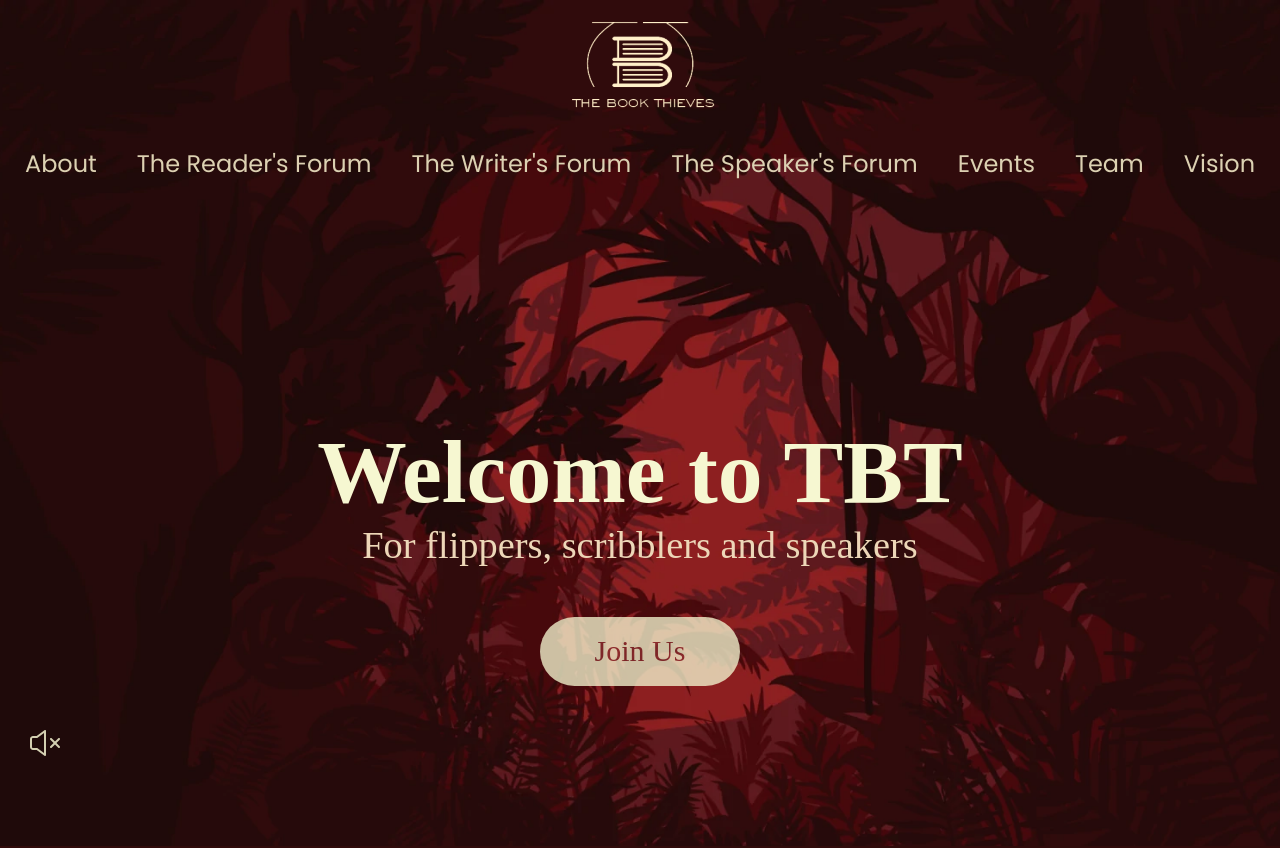
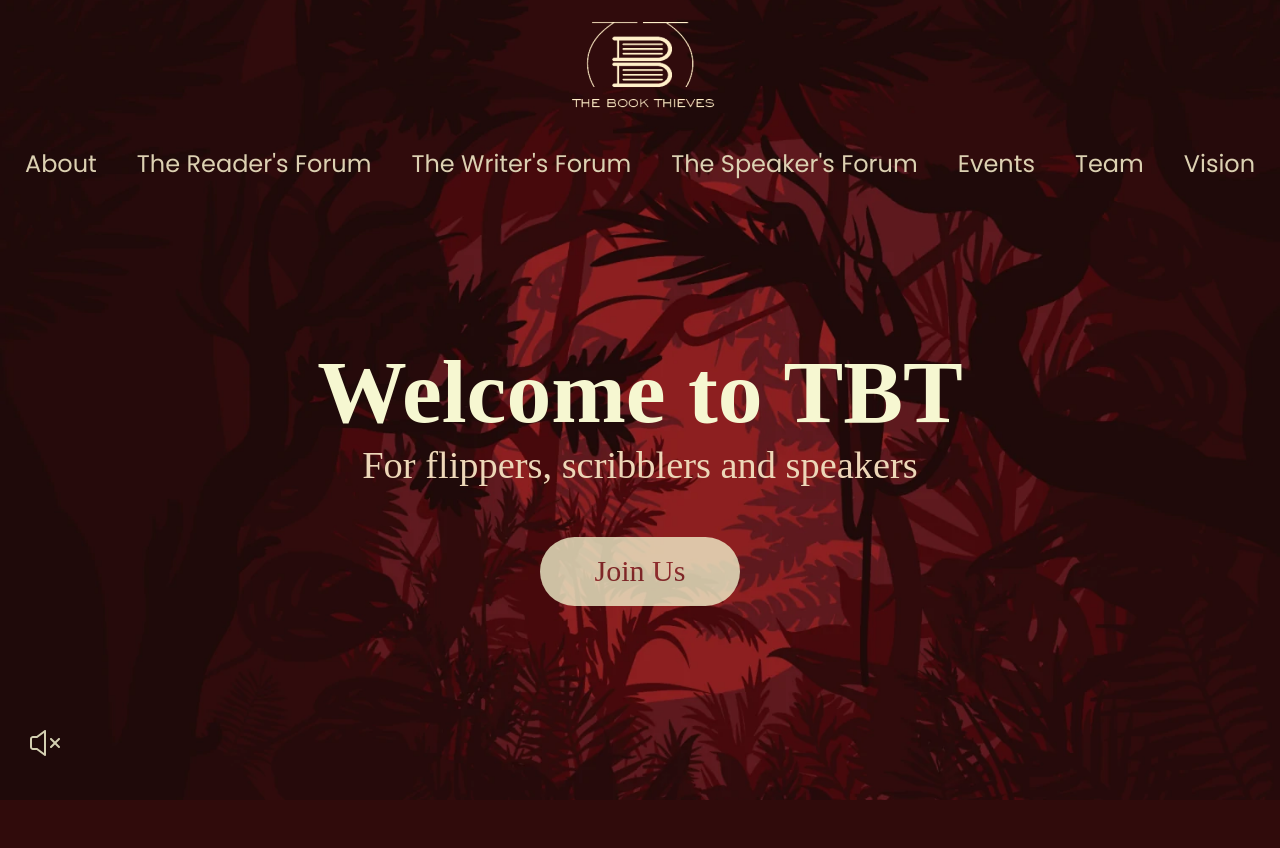
Before and after one commit to tbtMEC/tbt-website, a React (Create React App) app: page / in a window 1280 px wide. Shown: the top 848 px of the page. Built offline with nearby package versions, Linux system fonts and the light colour scheme; a web font is replaced by a local one.

Commit message:
position fix

```diff
--- a/src/styles/landing.scss
+++ b/src/styles/landing.scss
@@ -6,7 +6,7 @@
   flex-direction: column;
   background-color: #53171b;
   #text-content {
-    padding-top: calc(40vh + 100px);
+    padding-top: calc(30vh + 100px);
     flex-basis: 80%;
     padding-bottom: 20vh;
   }
```
